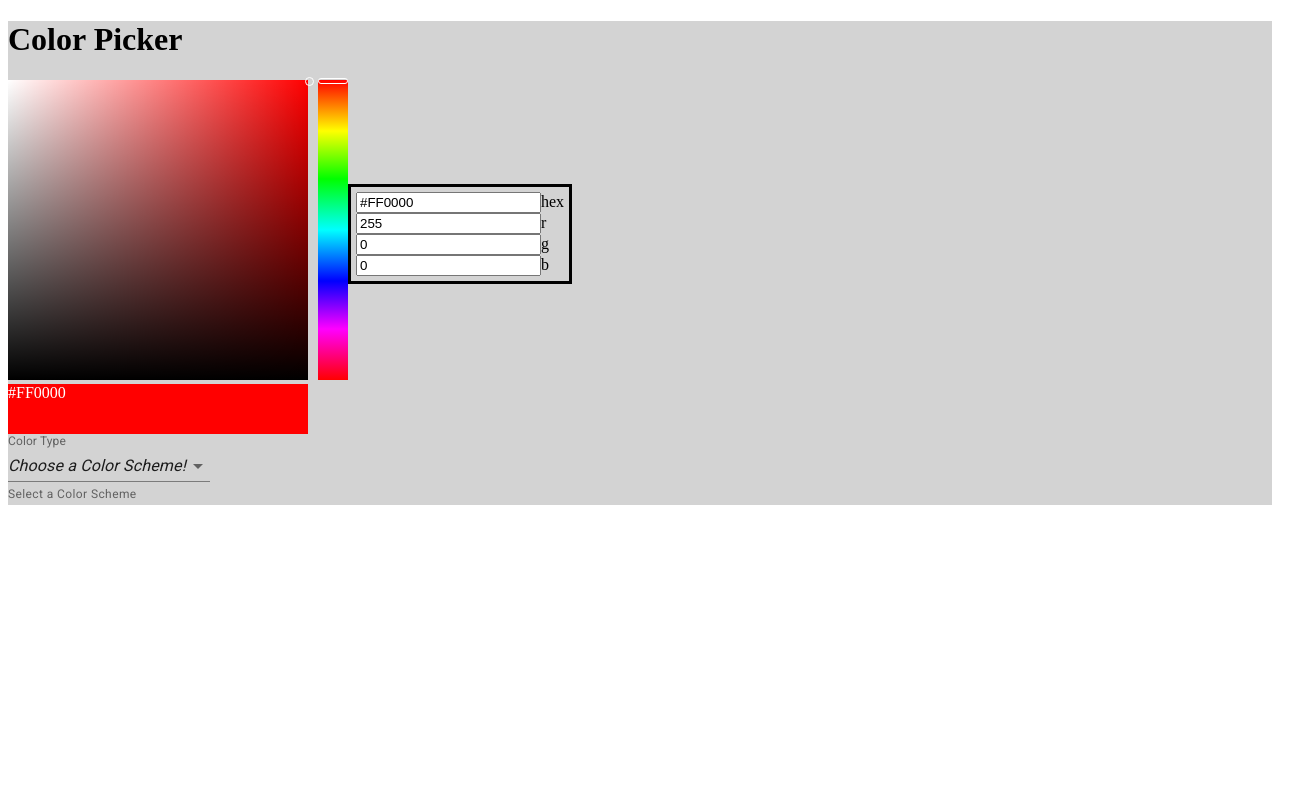
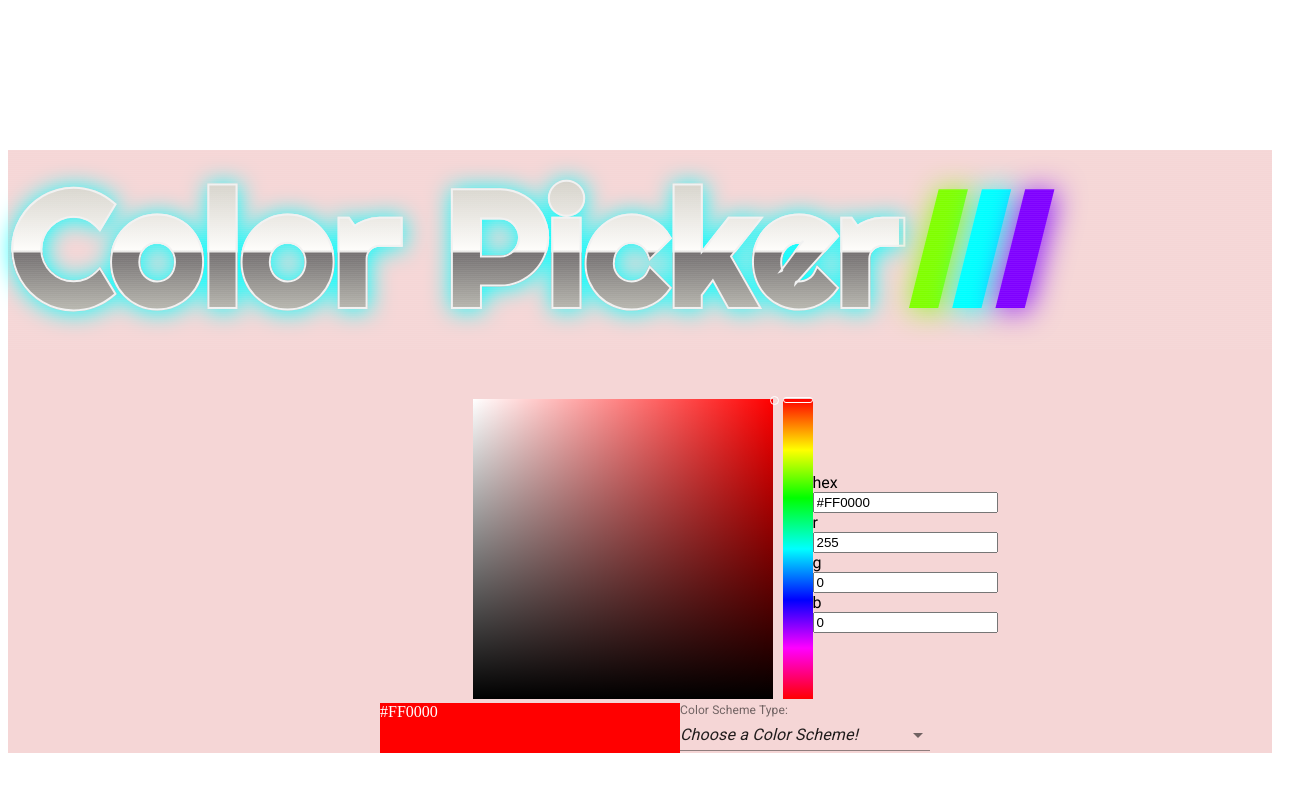
Before and after one commit to tom-shanahan/Color-Picker-Basic, a React app: page / in a window 1280 px wide. Shown: the whole page, 1302 px wide, since content can reach past the window. Built offline with nearby package versions, Linux system fonts and the light colour scheme; a web font is replaced by a local one.

Commit message:
formatting work

```diff
--- a/package.json
+++ b/package.json
@@ -6,11 +6,13 @@
     "@testing-library/jest-dom": "^5.11.4",
     "@testing-library/react": "^11.1.0",
     "@testing-library/user-event": "^12.1.10",
+    "bootstrap": "^4.5.3",
     "classnames": "^2.2.6",
     "drag-helper": "^1.3.6",
     "lodash": "^4.17.20",
     "material-ui": "^0.20.2",
     "react": "^17.0.1",
+    "react-bootstrap": "^1.4.0",
     "react-dom": "^17.0.1",
     "react-scripts": "4.0.1",
     "tinycolor2": "^1.4.2",
--- a/src/App.css
+++ b/src/App.css
@@ -1,3 +1,5 @@
+@import url('https://fonts.googleapis.com/css2?family=Roboto&display=swap');
+
 /*.App {*/
 /*  text-align: center;*/
 /*}*/
@@ -44,3 +46,22 @@
   color: white;
   display: inline-block;
 }
+
+.color-editor {
+  font-family: 'Roboto', sans-serif;
+  font-weight: 400;
+  width: 25px;
+  border-color: red;
+  border-width: 2px;
+}
+
+.container {
+  width: 100%;
+  padding-right: 15px;
+  padding-left: 15px;
+  margin-right: auto;
+  /*margin-left: auto;*/
+  display: flex;
+  justify-content: center;
+  align-content: center;
+}
--- /dev/null
+++ b/src/CSS/title.css
@@ -0,0 +1,65 @@
+/*SOURCE: https://codepen.io/boldfacedesign/pen/EoGgD*/
+
+@import url(https://fonts.googleapis.com/css?family=Mr+Dafoe);
+@import url(https://fonts.googleapis.com/css?family=Titillium+Web:900);
+@import url(https://fonts.googleapis.com/css?family=Righteous);
+@import url(https://fonts.googleapis.com/css?family=Candal);
+@import url(https://fonts.googleapis.com/css?family=Permanent+Marker);
+@import url(https://fonts.googleapis.com/css?family=Monoton);
+
+.vectro {
+    position: relative;
+    -webkit-text-fill-color: transparent;
+
+    /*-moz-text-stroke-color: #f1f1f1;*/
+    -webkit-text-stroke-color: #f1f1f1;
+    /*-moz-text-stroke-width: 4px;*/
+    -webkit-text-stroke-width: 2px;
+
+    font-family: 'Righteous', cursive;
+    font-size: 160px;
+    margin: 150px 0 50px 0;
+}
+
+.vectro:after {
+    content: '';
+    position: absolute;
+    left: 0;
+    top: 0;
+    width: 100%;
+    height: 100%;
+    background: repeating-linear-gradient(0deg, rgba(255,255,255,0.05) 0px, rgba(255,255,255,0.05) 1px, rgba(255,255,255,0) 1px, rgba(255,255,255,0) 2px);
+}
+
+/*.windows .vectro {*/
+/*    !*-webkit-text-stroke-width: 5px;*!*/
+/*    !*-webkit-text-stroke-color: #f1f1f1;*!*/
+/*    !*border-color: #f1f1f1;*!*/
+/*    !*border-width: px;*!*/
+/*    text-shadow: 1px 1px 0 #f1f1f1, -1px -1px 0 #f1f1f1, 1px -1px 0 #f1f1f1, -1px 1px 0 #f1f1f1;*/
+/*    -moz-text-shadow: 1px 1px 0 #f1f1f1, -1px -1px 0 #f1f1f1, 1px -1px 0 #f1f1f1, -1px 1px 0 #f1f1f1;*/
+/*}*/
+
+.vectro-body {
+    -webkit-background-clip: text;
+    background-image: -webkit-linear-gradient(#C3BFB4 0%, #FDFCFA 50%, #E8E7E5 51%, #757172 52%, #E8E9DB 100%);
+    /*-webkit-filter: drop-shadow(2px 2px 15px #3F59F4);*/
+    -webkit-filter: drop-shadow(1px 1px 12px var(--color));
+    /*text-shadow: .25px .25px 0 #db0b0b, -.25px -.25px 0 #e20404, .25px -.25px 0 #ea1111, -.25px .25px 0 #be2a2a;*/
+    /*-moz-text-shadow: .25px .25px 0 #f1f1f1, -.25px -.25px 0 #f1f1f1, .25px -.25px 0 #f1f1f1, -.25px .25px 0 #f1f1f1;*/
+}
+
+.vectro-bar {
+    color: var(--color);
+    -webkit-text-fill-color: var(--color);
+    -webkit-text-stroke: 0;
+    -webkit-filter: drop-shadow(2px 2px 15px var(--color));
+    font-style: italic;
+    padding-right: 0px;
+}
+
+@-webkit-keyframes chrome_effect {
+    0% {background-position:-680px 0;}
+    10% {background-position:420px 0;}
+    100% {background-position:420px 0;}
+}
--- a/src/ColorPicker.js
+++ b/src/ColorPicker.js
@@ -1,13 +1,17 @@
 import React, { Component } from 'react';
 import HueSpectrum from './Components/HueSpectrum';
 import SaturationSpectrum from './Components/SaturationSpectrum';
-import { toHSV } from './Components/ColorUtilities';
 import DEFAULT_COLOR from "./Components/DefaultColor";
 import tinycolor from "tinycolor2";
 import "./App.css";
+import './CSS/title.css'
 import RelatedColors from './Components/RelatedColors';
 import ColorEditor from "./Components/ColorEditor";
 import reactCSS from 'reactcss';
+import { toFullColor } from './Components/ColorUtilities'
+import { clone } from 'lodash';
+import {blue} from "@material-ui/core/colors";
+
 
 class ColorPicker extends Component {
     constructor(props) {
@@ -19,8 +23,6 @@ class ColorPicker extends Component {
     }
 
     handleChange(color) {
-        console.log("Main",color);
-        console.log("CUR",tinycolor(this.state.curColor).toHsv());
         if (color.r || color.g || color.b) {
             var { r,g,b } = tinycolor(this.state.curColor).toRgb();
             if (color.r || color.r===0) {
@@ -39,7 +41,6 @@ class ColorPicker extends Component {
 
         else if (color.h || color.s ||color.v)  {
             var { h,s,v } = tinycolor(this.state.curColor).toHsv();
-            console.log("HSV",{ h,s,v });
             if (color.h || color.h===0) {
                 h = color.h
             }
@@ -64,8 +65,27 @@ class ColorPicker extends Component {
 
 
     render() {
-        const styles = reactCSS({
-            'default': {
+        const baseColor = toFullColor(this.state.curColor);
+
+        let complement = clone(baseColor).complement().toHexString().toUpperCase();
+        let analogArray = tinycolor(this.props.color).analogous();
+        let triadArray = tinycolor(this.props.color).triad();
+        let tetradArray = tinycolor(this.props.color).tetrad();
+
+        // color2 = tetradArray[1].toHexString().toUpperCase();
+        // color3 = tetradArray[2].toHexString().toUpperCase();
+        // color4 = tetradArray[3].toHexString().toUpperCase();
+
+        const mono = clone(baseColor).lighten(40).desaturate(40).toHexString().toUpperCase();
+        const triad1 = clone(baseColor).triad()[1].toHexString().toUpperCase();
+        const triad2 = clone(baseColor).triad()[2].toHexString().toUpperCase();
+
+        const tetrad1 = clone(baseColor).tetrad()[1].toHexString().toUpperCase();
+        const tetrad2 = clone(baseColor).tetrad()[2].toHexString().toUpperCase();
+        const tetrad3 = clone(baseColor).tetrad()[3].toHexString().toUpperCase();
+
+
+        const styles = {
             fields: {
                 display: 'flex',
                 paddingTop: '4px',
@@ -86,37 +106,36 @@ class ColorPicker extends Component {
                 paddingBottom: '4px',
                 textTransform: 'capitalize',
             },
-            },
-        })
+        }
 
         return (
-            <div style={{ 'background':'lightgray' }}>
-                <h1>Color Picker</h1>
-                <div style={{display:'flex', alignItems:'center'}} >
+            <div style={{ 'background':mono }}>
+                <h1 className="vectro">
+                    <span className="vectro-body" style={{ '--color':complement }}>
+                        Color Picker
+                    </span>
+                    <span className="vectro-bar bar-one" style={{ '--color':tetrad1 }}>I</span>
+                    <span className="vectro-bar bar-two" style={{ '--color':tetrad2 }}>I</span>
+                    <span className="vectro-bar bar-three" style={{ '--color':tetrad3 }}>I</span>
+                </h1>
+                <div className='container'>
+                    <div style={{ display:'flex', alignItems:'center', marginLeft:'flex'}} >
                         <div>
-                        <SaturationSpectrum value={ toHSV(this.state.curColor) } onChange={ this.handleChange } />
+                            <SaturationSpectrum value={ tinycolor(this.state.curColor).toHsv() } onChange={ this.handleChange } />
                         </div>
                         <div>
-                        <HueSpectrum value={ toHSV(this.state.curColor) } onChange={ this.handleChange } />
+                            <HueSpectrum value={ tinycolor(this.state.curColor).toHsv() } onChange={ this.handleChange } />
                         </div>
-                    {/*<div style={{paddingLeft: '10px'}}>*/}
-                    {/*    <div style={{padding: '5px', borderColor: this.state.curColor, borderWidth: '3px', borderStyle: 'solid' }}>*/}
-                    {/*        <div>Hex value: { this.state.curColor }</div>*/}
-                    {/*        <div>HSL value: { tinycolor(this.state.curColor).toHslString().slice(3) }</div>*/}
-                    {/*        <div>HSV value: { tinycolor(this.state.curColor).toHsvString().slice(3) }</div>*/}
-                    {/*        <div>RGB value: { tinycolor(this.state.curColor).toRgbString().slice(3) }</div>*/}
-                    {/*    </div>*/}
-                    {/*</div>*/}
-
-                    {/*TODO: Allow user to enter Hex*/}
                         <div style={ styles.fields }>
-                        <div style={{padding: '5px', borderColor: this.state.curColor, borderWidth: '3px', borderStyle: 'solid' }}>
+                            {/*<div style={{padding: '5px', borderColor: this.state.curColor, borderWidth: '3px', borderStyle: 'solid' }}>*/}
+                            <div>
                                 <ColorEditor
                                     colorFormat="hex"
                                     value={ tinycolor(this.state.curColor).toHexString() }
                                     onChange={ this.handleChange }
                                     style={{ input: styles.input, label: styles.label }}
                                 />
+                                <div>
                                     <ColorEditor
                                         colorFormat="r"
                                         value={ tinycolor(this.state.curColor).toRgb().r }
@@ -137,12 +156,15 @@ class ColorPicker extends Component {
                                     />
                                 </div>
                             </div>
-
                         </div>
+                    </div>
+                </div>
+                <div className='container'>
                     <div className="colorSwatches" style={{ background: tinycolor(this.state.curColor).toHexString(), width:'300px' }}>
                         { tinycolor(this.state.curColor).toHexString().toUpperCase() }
                     </div>
                     <RelatedColors color={ this.state.curColor } />
+                </div>
             </div>
         );
     }
--- a/src/Components/ColorEditor.js
+++ b/src/Components/ColorEditor.js
@@ -69,16 +69,12 @@ class ColorEditor extends Component {
     }
 
     render() {
-        const styles = reactCSS({
-            'default': {
-                wrap: {
-                    position: 'relative',
-                },
-            },
-        }, this.props.style)
 
         return (
-            <div style={ styles.wrap }>
+            <div className='color-editor'>
+                <label>
+                    { this.props.colorFormat }
+                </label>
                 <input
                     ref={ input => this.input = input }
                     value={ this.state.value }
@@ -86,12 +82,6 @@ class ColorEditor extends Component {
                     onChange={ this.handleChange }
                     onBlur={ this.handleBlur }
                 />
-                <label
-                    style={ styles.label }
-                    onMouseDown={ this.handleMouseDown }
-                >
-                    { this.props.colorFormat }
-                </label>
             </div>
         )
     }
--- a/src/Components/ColorUtilities.js
+++ b/src/Components/ColorUtilities.js
@@ -5,8 +5,8 @@ function fromRatio(color) {
 }
 
 function toFullColor(color) {
-  const { h } = tinycolor(color).toHsl();
-  return tinycolor({ h, s: 100, l: 50, a: 1, });
+  var { h } = tinycolor(color).toHsv();
+  return tinycolor({ h:h, s: 100, v: 100 });
 }
 
 function toHSV(value) {
--- a/src/Components/DefaultColor.js
+++ b/src/Components/DefaultColor.js
@@ -1,4 +1,3 @@
-import { toFullColor, toStringValue } from "./ColorUtilities";
 import tinycolor from "tinycolor2";
 
 const defaultColor = tinycolor('red').toHsv();
--- a/src/Components/HueSpectrum.js
+++ b/src/Components/HueSpectrum.js
@@ -1,7 +1,6 @@
 import React, {Component} from 'react';
 import PropTypes from 'prop-types';
 import tinycolor from "tinycolor2";
-import { toHSV } from './ColorUtilities';
 
 class HueSpectrum extends Component {
     constructor(props) {
@@ -48,7 +47,6 @@ class HueSpectrum extends Component {
     }
 
     handleChange(event) {
-        console.log("HUE TRIGGERED")
         const yPos = this.handleMouseMove(event);
         this.updateHue(yPos);
         this.props.onChange(this.hsv)
--- a/src/Components/RelatedColors.js
+++ b/src/Components/RelatedColors.js
@@ -12,7 +12,7 @@ class RelatedColors extends Component {
     constructor(props) {
         super(props)
         this.state = {
-            displayType: null,
+            displayType: "",
         }
         this.changeDisplay = this.changeDisplay.bind(this);
     }
@@ -86,24 +86,23 @@ class RelatedColors extends Component {
                 break;
             case 'Tetradic Colors:':
                 color0 = current;
-                color1 = tetradArray[0].toHexString().toUpperCase();
                 color2 = tetradArray[1].toHexString().toUpperCase();
                 color3 = tetradArray[2].toHexString().toUpperCase();
-                color4 = null;
+                color4 = tetradArray[3].toHexString().toUpperCase();
                 break;
         }
 
         return (
             <div>
                 <div>
-                    <FormControl>
-                        <InputLabel shrink id="demo-simple-select-placeholder-label-label">
-                            Color Type
+                    <FormControl style={{ width: '250px'}}>
+                        <InputLabel shrink >
+                            Color Scheme Type:
                         </InputLabel>
                         <Select
-                            labelId="demo-simple-select-placeholder-label-label"
-                            id="demo-simple-select-placeholder-label"
-                            value= ""
+                            // labelId="demo-simple-select-placeholder-label-label"
+                            // id="demo-simple-select-placeholder-label"
+                            value={ this.state.displayType }
                             onClick={ this.changeDisplay }
                             displayEmpty
                             // className={classes.selectEmpty}
@@ -115,12 +114,12 @@ class RelatedColors extends Component {
                             <MenuItem value={ 'Triadic Colors:' }>Triadic Colors</MenuItem>
                             <MenuItem value={ 'Tetradic Colors:' }>Tetradic Colors</MenuItem>
                         </Select>
-                        <FormHelperText>Select a Color Scheme</FormHelperText>
+                        {/*<FormHelperText>Select a Color Scheme</FormHelperText>*/}
                     </FormControl>
                 </div>
 
                 <div>
-                    <h4>{ displayType }</h4>
+                    {/*<h4>{ displayType }</h4>*/}
                     {(color0 !== null) &&
                     <div className="colorSwatches" style={{ background: color0 }}>
                         {color0}
--- a/src/Components/SaturationSpectrum.js
+++ b/src/Components/SaturationSpectrum.js
@@ -1,6 +1,5 @@
 import React, {Component} from 'react';
 import PropTypes from 'prop-types';
-import { toHSV, fromRatio } from './ColorUtilities';
 import throttle from 'lodash/throttle'
 import tinycolor from "tinycolor2";
 // import * as _ from underscore;
@@ -60,7 +59,6 @@ class SaturationSpectrum extends Component {
     this.handleMouseMove(event)
     this.updateColor()
     this.hsv.h = null;
-    console.log("Sat change",this.hsv)
     this.props.onChange(this.hsv)
   }
 
```
Also changed, not shown: 2 other files. Lines whose indentation alone changed are shown as unchanged.
